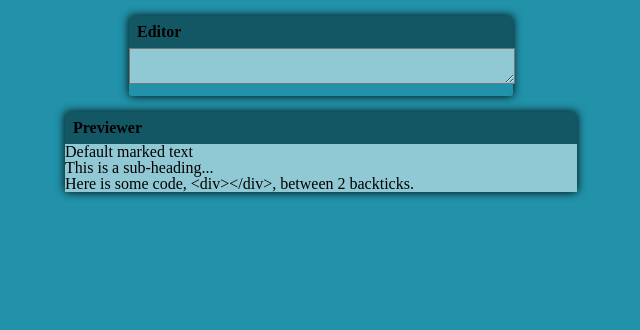
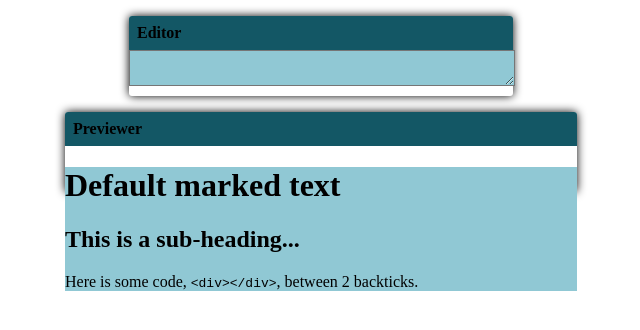
Before and after one commit to efgeorge/markdown-previewer, a React (Create React App) app: page / in a window 1280 px wide. Shown: the top 330 px of the page, without its empty margins (319-959 px from the left). Built offline with nearby package versions, Linux system fonts and the light colour scheme.

Commit message:
styling destroyed but the markdown is parsed

```diff
--- a/src/App.scss
+++ b/src/App.scss
@@ -1,46 +1,46 @@
-html, body, div, span, applet, object, iframe,
-h1, h2, h3, h4, h5, h6, p, blockquote, pre,
-a, abbr, acronym, address, big, cite, code,
-del, dfn, em, img, ins, kbd, q, s, samp,
-small, strike, strong, sub, sup, tt, var,
-b, u, i, center,
-dl, dt, dd, ol, ul, li,
-fieldset, form, label, legend,
-table, caption, tbody, tfoot, thead, tr, th, td,
-article, aside, canvas, details, embed,
-figure, figcaption, footer, header, hgroup,
-menu, nav, output, ruby, section, summary,
-time, mark, audio, video {
-	margin: 0;
-	padding: 0;
-	border: 0;
-	font-size: 62.5%;
-	font: inherit;
-	vertical-align: baseline;
-}
-/* HTML5 display-role reset for older browsers */
-article, aside, details, figcaption, figure,
-footer, header, hgroup, menu, nav, section {
-	display: block;
-}
-body {
-	line-height: 1;
-	background-color: #2192a9;
-	display: flex;
-	flex-direction: column;
-}
-ol, ul {
-	list-style: none;
-}
-blockquote, q {
-	quotes: none;
-}
-blockquote:before, blockquote:after,
-q:before, q:after {
-	content: '';
-	content: none;
-}
-table {
-	border-collapse: collapse;
-	border-spacing: 0;
-}
+// html, body, div, span, applet, object, iframe,
+// h1, h2, h3, h4, h5, h6, p, blockquote, pre,
+// a, abbr, acronym, address, big, cite, code,
+// del, dfn, em, img, ins, kbd, q, s, samp,
+// small, strike, strong, sub, sup, tt, var,
+// b, u, i, center,
+// dl, dt, dd, ol, ul, li,
+// fieldset, form, label, legend,
+// table, caption, tbody, tfoot, thead, tr, th, td,
+// article, aside, canvas, details, embed,
+// figure, figcaption, footer, header, hgroup,
+// menu, nav, output, ruby, section, summary,
+// time, mark, audio, video {
+// 	margin: 0;
+// 	padding: 0;
+// 	border: 0;
+// 	font-size: 62.5%;
+// 	font: inherit;
+// 	vertical-align: baseline;
+// }
+// /* HTML5 display-role reset for older browsers */
+// article, aside, details, figcaption, figure,
+// footer, header, hgroup, menu, nav, section {
+// 	display: block;
+// }
+// body {
+// 	line-height: 1;
+// 	background-color: #2192a9;
+// 	display: flex;
+// 	flex-direction: column;
+// }
+// ol, ul {
+// 	list-style: none;
+// }
+// blockquote, q {
+// 	quotes: none;
+// }
+// blockquote:before, blockquote:after,
+// q:before, q:after {
+// 	content: '';
+// 	content: none;
+// }
+// table {
+// 	border-collapse: collapse;
+// 	border-spacing: 0;
+// }
--- a/src/utils/MarkedConverter.js
+++ b/src/utils/MarkedConverter.js
@@ -12,6 +12,8 @@
 //     return { __html: marked(val) }
 // }
 
+
+// TODO: pass markedVal as props from App.js
 const MarkedConverter = (props) => {
     const [markedVal, setMarkedVal] = useState(
         '# Default marked text\n' + "## This is a sub-heading...\n" + "Here is some code, `<div></div>`, between 2 backticks."
@@ -19,7 +21,9 @@
     const renderer = new marked.Renderer();
     const markdown = marked(markedVal, {sanitize: true});
     return (
-        <div id="converter" dangerouslySetInnerHTML={{__html: marked(markdown, { renderer: renderer })}}></div>
+        <div>
+            <div id="converter" dangerouslySetInnerHTML={{__html: marked(markdown, { renderer: renderer })}}></div>
+        </div>
     );
 }
 
```
